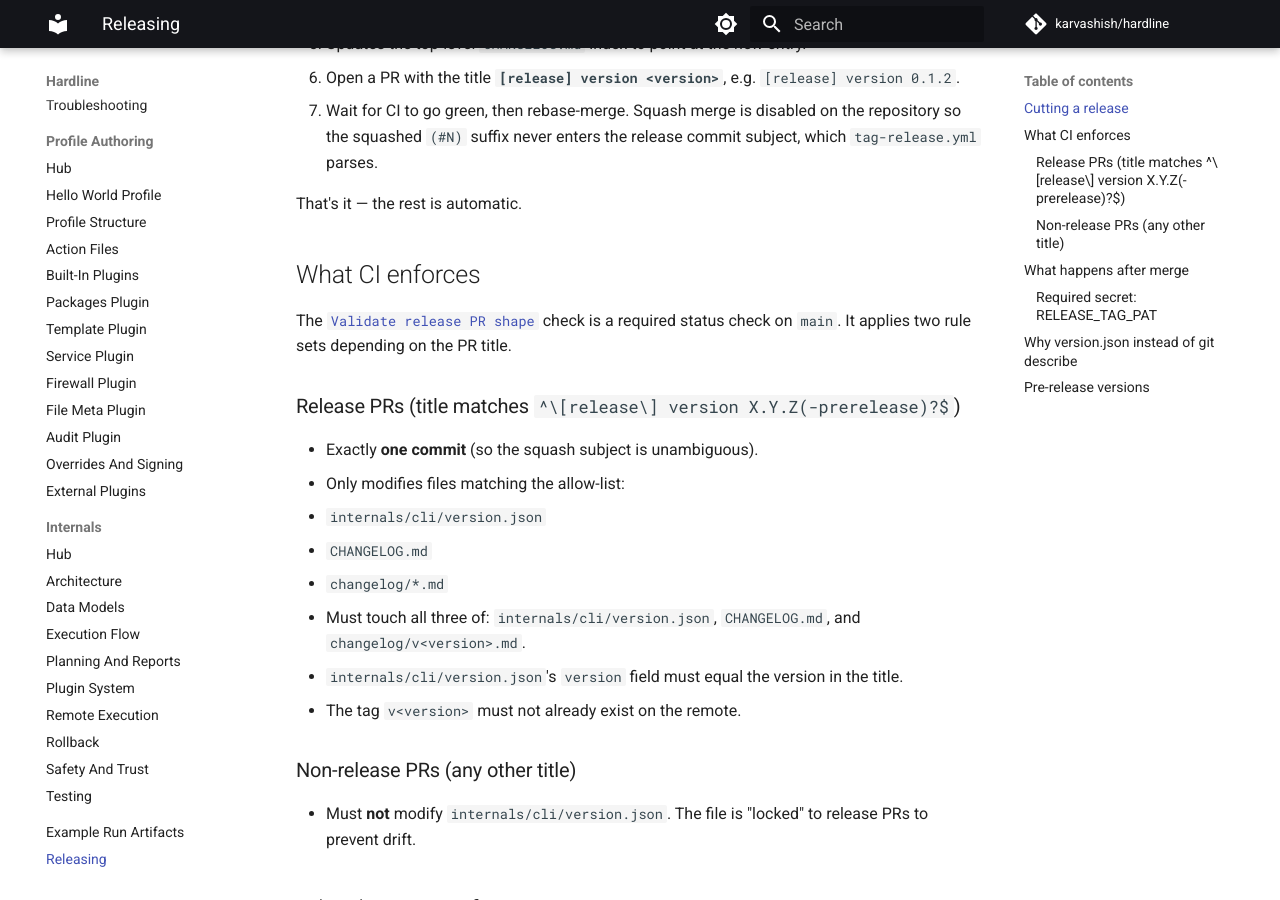
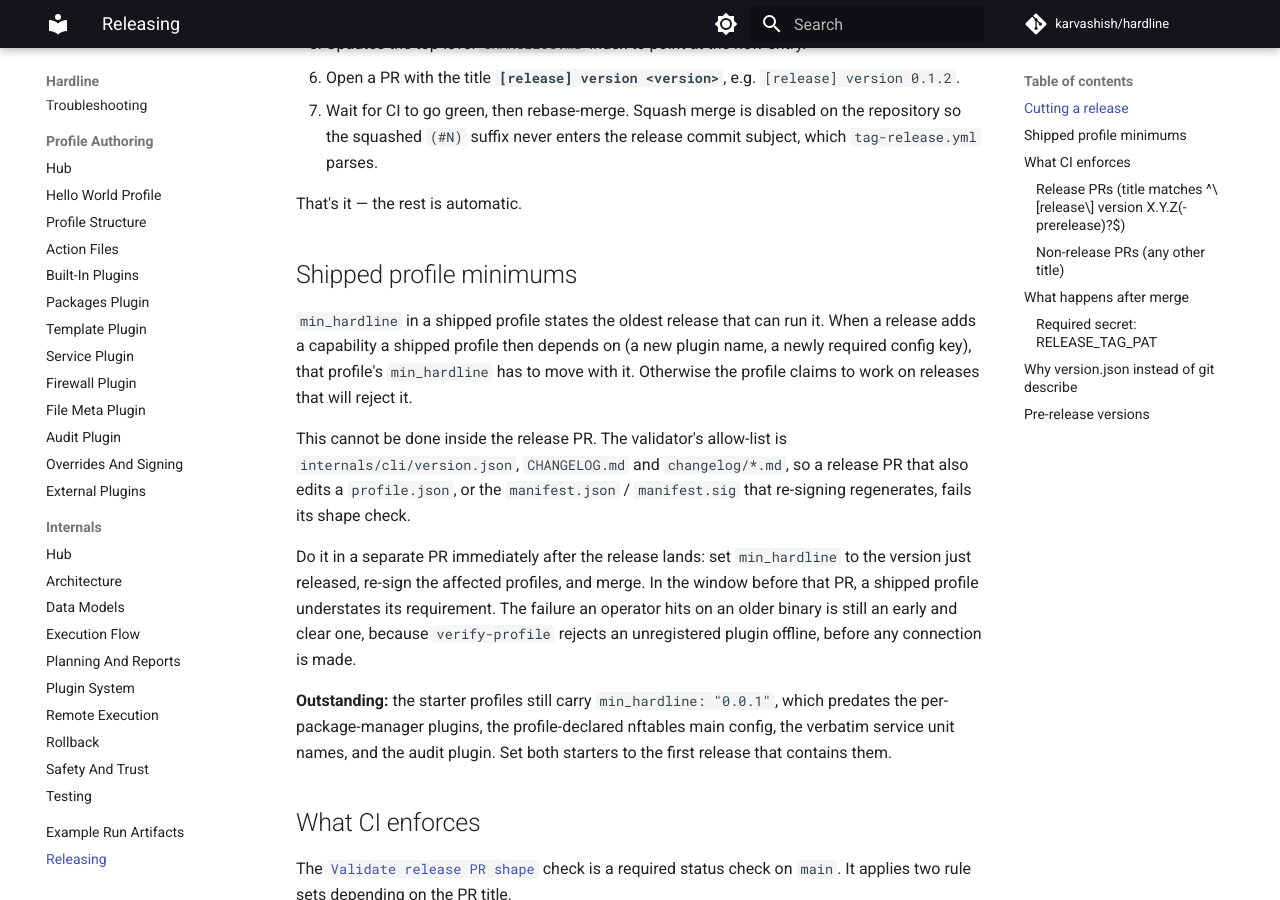
Before and after one commit to karvashish/hardline, an MkDocs documentation site: the page built from docs/releasing.md, in a window 1280 px wide and 900 px high, scrolled down 425 px. Built offline with MkDocs 1.6.1 and Material for MkDocs 9.7.7, drawn with Linux system fonts in a browser that asks for light colours; comment, search, counter and statistics services are not loaded.

Commit message:
Document when and where shipped profile min_hardline gets bumped

```diff
--- a/docs/releasing.md
+++ b/docs/releasing.md
@@ -13,6 +13,30 @@ Releases are cut via a pull request to `main`. There is no manual `git tag` step
 4. Wait for CI to go green, then rebase-merge. Squash merge is disabled on the repository so the squashed `(#N)` suffix never enters the release commit subject, which `tag-release.yml` parses.
 
 That's it — the rest is automatic.
+
+## Shipped profile minimums
+
+`min_hardline` in a shipped profile states the oldest release that can run it.
+When a release adds a capability a shipped profile then depends on (a new plugin
+name, a newly required config key), that profile's `min_hardline` has to move
+with it. Otherwise the profile claims to work on releases that will reject it.
+
+This cannot be done inside the release PR. The validator's allow-list is
+`internals/cli/version.json`, `CHANGELOG.md` and `changelog/*.md`, so a release
+PR that also edits a `profile.json`, or the `manifest.json` / `manifest.sig`
+that re-signing regenerates, fails its shape check.
+
+Do it in a separate PR immediately after the release lands: set `min_hardline`
+to the version just released, re-sign the affected profiles, and merge. In the
+window before that PR, a shipped profile understates its requirement. The
+failure an operator hits on an older binary is still an early and clear one,
+because `verify-profile` rejects an unregistered plugin offline, before any
+connection is made.
+
+**Outstanding:** the starter profiles still carry `min_hardline: "0.0.1"`, which
+predates the per-package-manager plugins, the profile-declared nftables main
+config, the verbatim service unit names, and the audit plugin. Set both starters
+to the first release that contains them.
 
 ## What CI enforces
 
```
